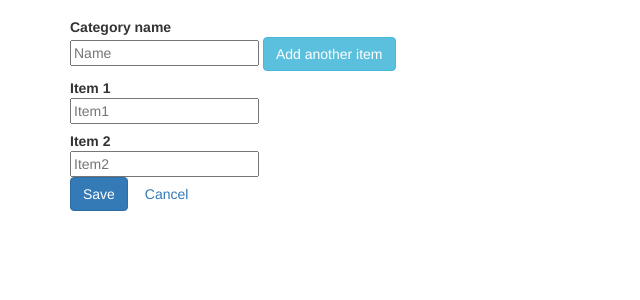
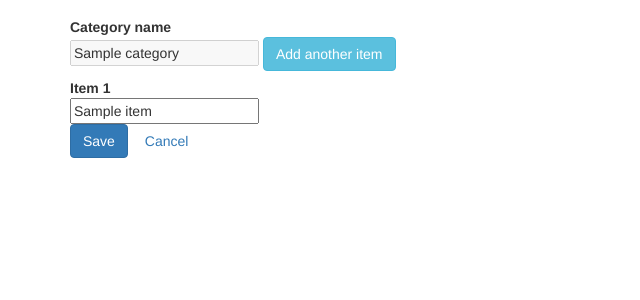
Before and after one commit to Sushant/appengine-survey-app, a Python web app: template templates/edit_page.html in a window 1280 px wide. Shown: the part 50-350 px from the top of the page, without its empty margins (0-640 px from the left). Run offline with Jinja, Linux system fonts and the light colour scheme; the template is opened without the code that fills it: most values are stand-ins (such as "Sample title", 1, 10 or a date in 2020); some libraries are stand-ins or nearby versions.

Commit message:
Category edit and item delete functionality.

```diff
--- a/main.py
+++ b/main.py
@@ -42,6 +42,7 @@ app = webapp2.WSGIApplication([
     webapp2.Route('/search', handler='search.SearchHandler', handler_method='search', methods=['POST']),
     webapp2.Route('/category/new', handler='category.CategoryHandler', handler_method='new'),
     webapp2.Route('/category/save', handler='category.CategoryHandler', handler_method='save', methods=['POST']),
+    webapp2.Route('/category/edit', handler='category.CategoryHandler', handler_method='edit', methods=['POST']),
     webapp2.Route('/category/mine', handler='category.CategoryHandler', handler_method='mine', methods=['GET']),
     webapp2.Route('/category/all', handler='category.CategoryHandler', handler_method='all', methods=['GET']),
     webapp2.Route('/category/show_edit/<cat_id>', handler='category.CategoryHandler', handler_method='show_edit'),
--- a/templates/edit_page.html
+++ b/templates/edit_page.html
@@ -17,7 +17,7 @@
       }
     </style>
     <script type="text/javascript">
-      numItems = 2;
+      numItems = {{ item_count }};
       function addAnotherItem() {
         itemId = numItems + 1;
         var htmlStr = "<div class=\"control-group\" id=\"cg-" + itemId + "\">" +
@@ -58,28 +58,26 @@
 
     <div class="container">
       <div class="hero-unit">
-        <form class="form-horizontal" method="post" action="/category/save">
+        <form class="form-horizontal" method="post" action="/category/edit">
           <div class="control-group">
             <label class="control-label" for="inputName">Category name</label>
             <div class="controls">
-              <input type="text" id="inputName" name="catName" placeholder="Name">
+              <input disabled type="text" id="inputName" value="{{ category.name }}">
+              <input type="hidden" id="inputName" name="catName" value="{{ category.name }}">
               <button type="button" class="btn btn-info" id="addItem" onclick="addAnotherItem();">Add another item</button>
             </div>
           </div>
-          <div class="control-group" id="cg-1">
-            <label class="control-label" for="inputItem1">Item 1</label>
+          {% set index = 1 %}
+          {% for item in items %}
+          <div class="control-group" id="cg-{{ index }}">
+            <label class="control-label" for="inputItem{{ index }}">Item {{ index }}</label>
             <div class="controls">
-              <input type="text" name="item1" id="inputItem1" placeholder="Item1">
-              <a class="icon-remove" href="#"></a>
+              <input type="text" name="item{{ index }}" id="inputItem{{ index }}" value="{{ item.name }}">
+              <a class="icon-remove" href="#" onclick="$('#cg-{{ index }}').remove();"></a>
             </div>
           </div>
-          <div class="control-group" id="cg-2">
-            <label class="control-label" for="inputItem2">Item 2</label>
-            <div class="controls">
-              <input type="text" name="item2" id="inputItem2" placeholder="Item2">
-              <a class="icon-remove" href="#"></a>
-            </div>
-          </div>
+          {% set index = index + 1 %}
+          {% endfor %}
           <div class="control-group">
             <div class="controls">
               <button type="submit" class="btn btn-primary">Save</button>
```
Also changed, not shown: category.py (+21 -1 lines).
